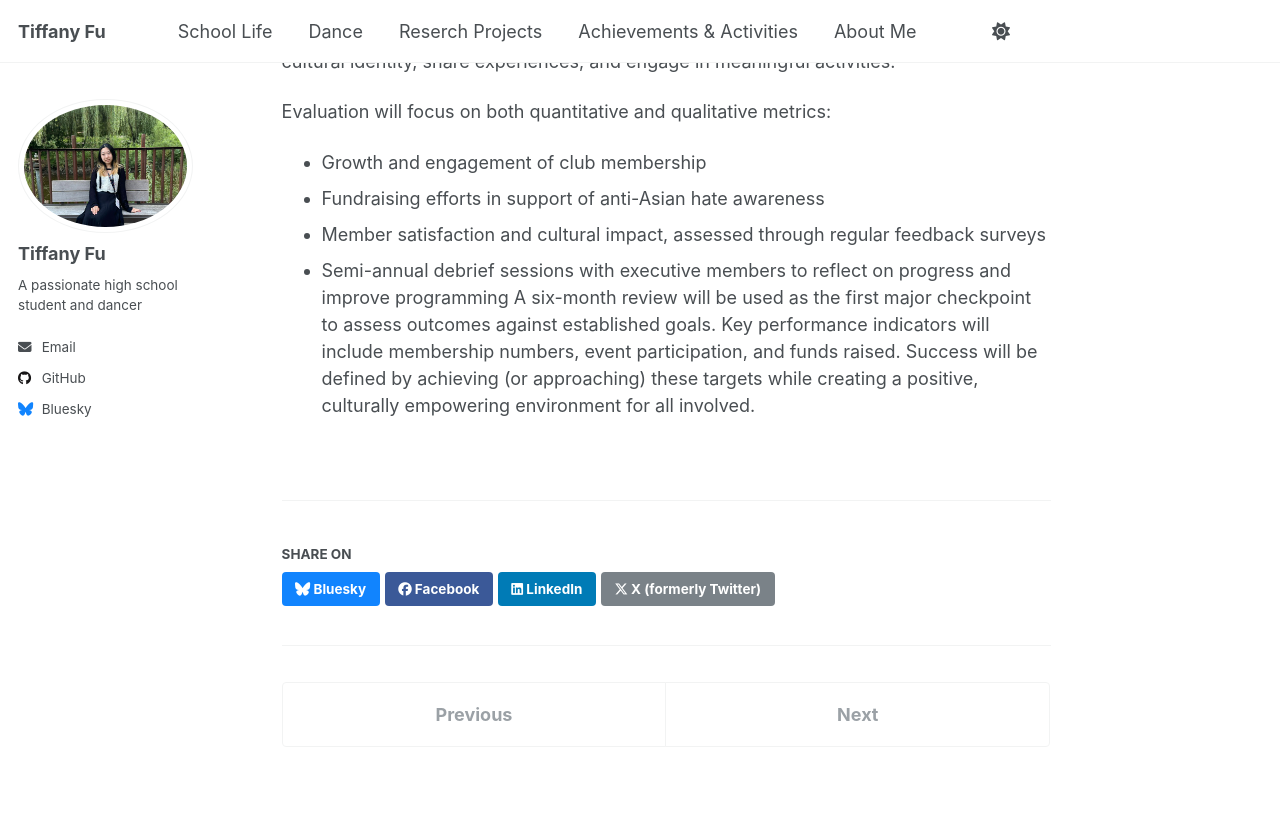
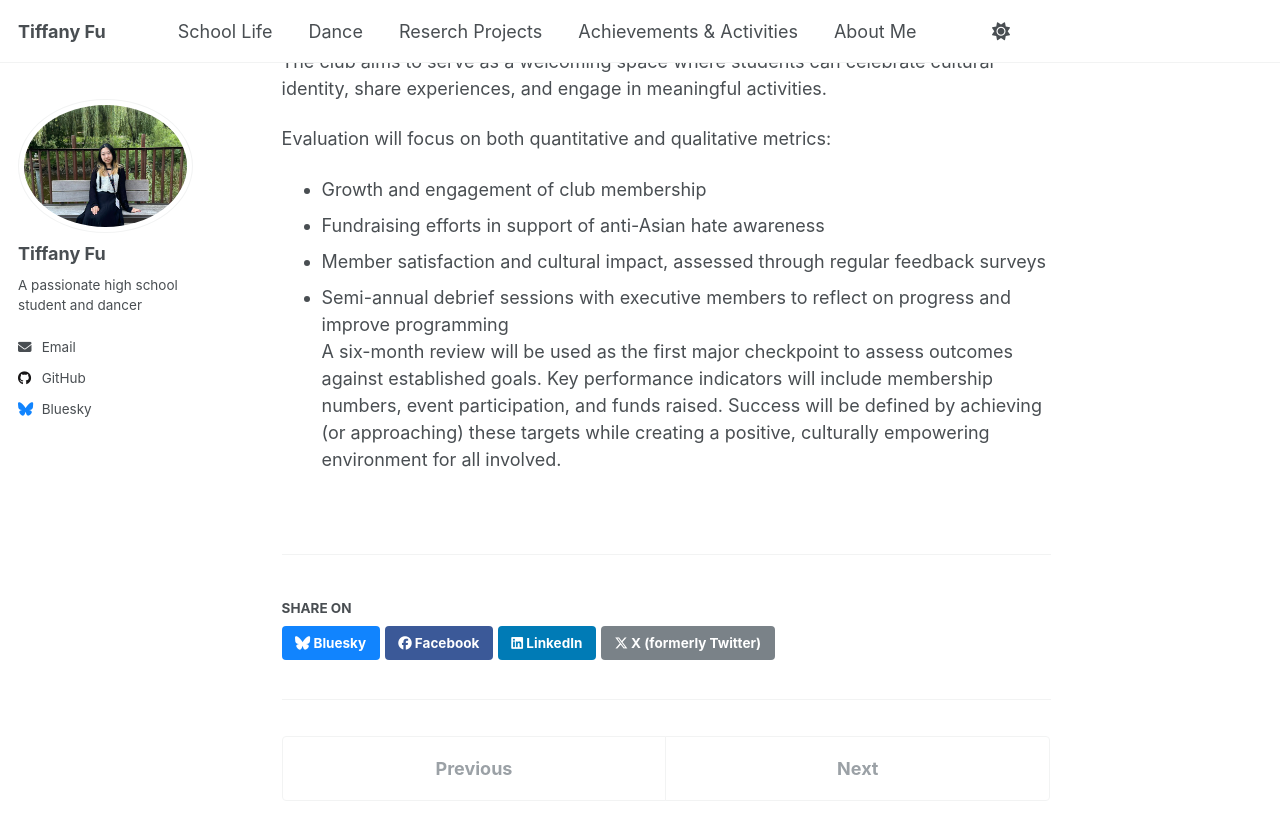
Before and after one commit to TiffanyJTFu/TiffanyFu, a Jekyll site: the page built from _teaching/SocialScienceResearchProject-1.md, in a window 1280 px wide and 900 px high, scrolled down 1322 px. Shown: the top 840 px of the window. Built offline with Jekyll 4.4.1, drawn with Linux system fonts in a browser that asks for light colours; a script that is not in the unit is left out.

```diff
--- a/_teaching/SocialScienceResearchProject-1.md
+++ b/_teaching/SocialScienceResearchProject-1.md
@@ -19,11 +19,11 @@ Short-term goals include successfully running the club for at least one semester
 
 By combining personal experience, leadership, and cultural knowledge, this plan seeks to create lasting change through education, representation, and community engagement.
 <br><br>**Evaluation**
-The success of this initiative will be measured by the club’s ability to promote cultural appreciation, foster inclusivity, and challenge stereotypes surrounding Chinese culture. The club aims to serve as a welcoming space where students can celebrate cultural identity, share experiences, and engage in meaningful activities.
+<br>The success of this initiative will be measured by the club’s ability to promote cultural appreciation, foster inclusivity, and challenge stereotypes surrounding Chinese culture. The club aims to serve as a welcoming space where students can celebrate cultural identity, share experiences, and engage in meaningful activities.
 
 Evaluation will focus on both quantitative and qualitative metrics:
 * Growth and engagement of club membership
 * Fundraising efforts in support of anti-Asian hate awareness
 * Member satisfaction and cultural impact, assessed through regular feedback surveys
 * Semi-annual debrief sessions with executive members to reflect on progress and improve programming
-A six-month review will be used as the first major checkpoint to assess outcomes against established goals. Key performance indicators will include membership numbers, event participation, and funds raised. Success will be defined by achieving (or approaching) these targets while creating a positive, culturally empowering environment for all involved.
+<br>A six-month review will be used as the first major checkpoint to assess outcomes against established goals. Key performance indicators will include membership numbers, event participation, and funds raised. Success will be defined by achieving (or approaching) these targets while creating a positive, culturally empowering environment for all involved.
```
